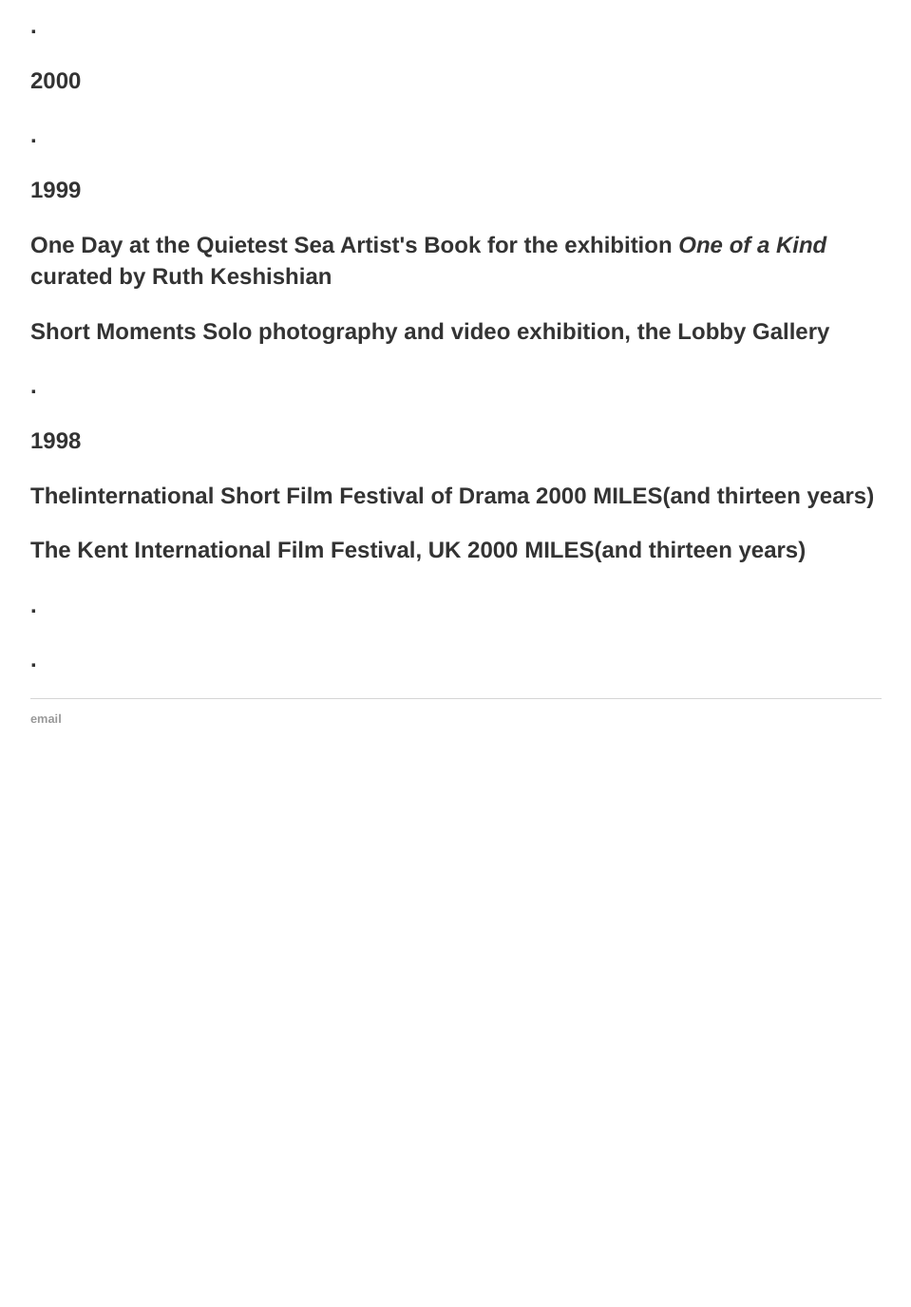
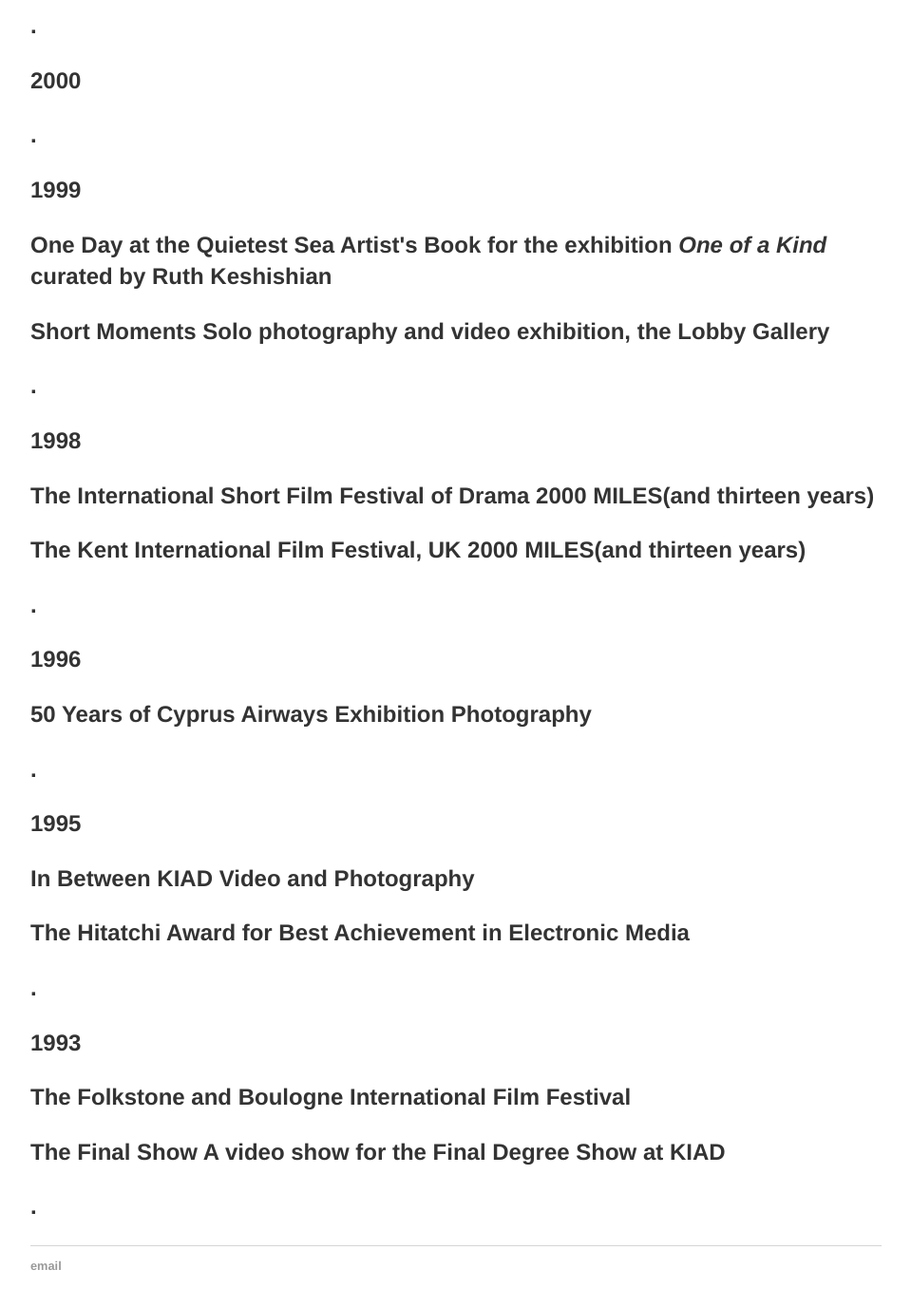
Before and after one commit to YiannosEconomou/Yiannos-E.net, a Jekyll site: the page built from cv.html, in a window 1280 px wide and 1400 px high, scrolled down 6863 px. Shown: the top 1376 px of the window at 95% size, without its empty margins (160-1119 px from the left). Built offline with Jekyll 4.4.1, drawn with Linux system fonts in a browser that asks for light colours; before the commit the page ends 7687 px from its top, so only the background shows below that; some of the changed text lies outside the part shown.

Commit message:
Update cv.html

```diff
--- a/cv.html
+++ b/cv.html
@@ -14,7 +14,7 @@ title: Yiannos Economou, Video Artist
 	<p>
 	<p>
 		<b><strong>2020</b></strong>
-	<p> <b>Barcelona Fiction Film Festival</b>
+	<p> <b>The Barcelona Fiction Film Festival</b>
 	<p> .
 	<p>
 		<b><strong>2019</b></strong>
@@ -136,9 +136,21 @@ title: Yiannos Economou, Video Artist
 	<p>.
 
 <p><b><strong>1998</b></strong>
-	<p><b> TheIinternational Short Film Festival of Drama</b> 2000 MILES(and thirteen years)
-<p><b> The Kent International Film Festival, UK</b> 2000 MILES(and thirteen years)
+	<p><b> The International Short Film Festival of Drama</b> 2000 MILES(and thirteen years)
+<p><b> The Kent International Film Festival, UK</b> 2000 MILES(and thirteen years)</p>
+
 
 <p>.
+	<p><b><strong>1996</b></strong></p>
+	<p><b>50 Years of Cyprus Airways Exhibition</b> Photography
 <p>.
+	<p><b><strong>1995</b></strong></p>
+	<p><b> In Between</b> KIAD Video and Photography</p>
+	<p><b>The Hitatchi Award for Best Achievement in Electronic Media
+<p>.
+	<p><b><strong>1993</b></strong></p>
+		<p><b>The Folkstone and Boulogne International Film Festival</b>
+		<p><b> The Final Show </b> A video show for the Final Degree Show at KIAD
+<p>.
+
 </div><!-- /.blurb -->
```
